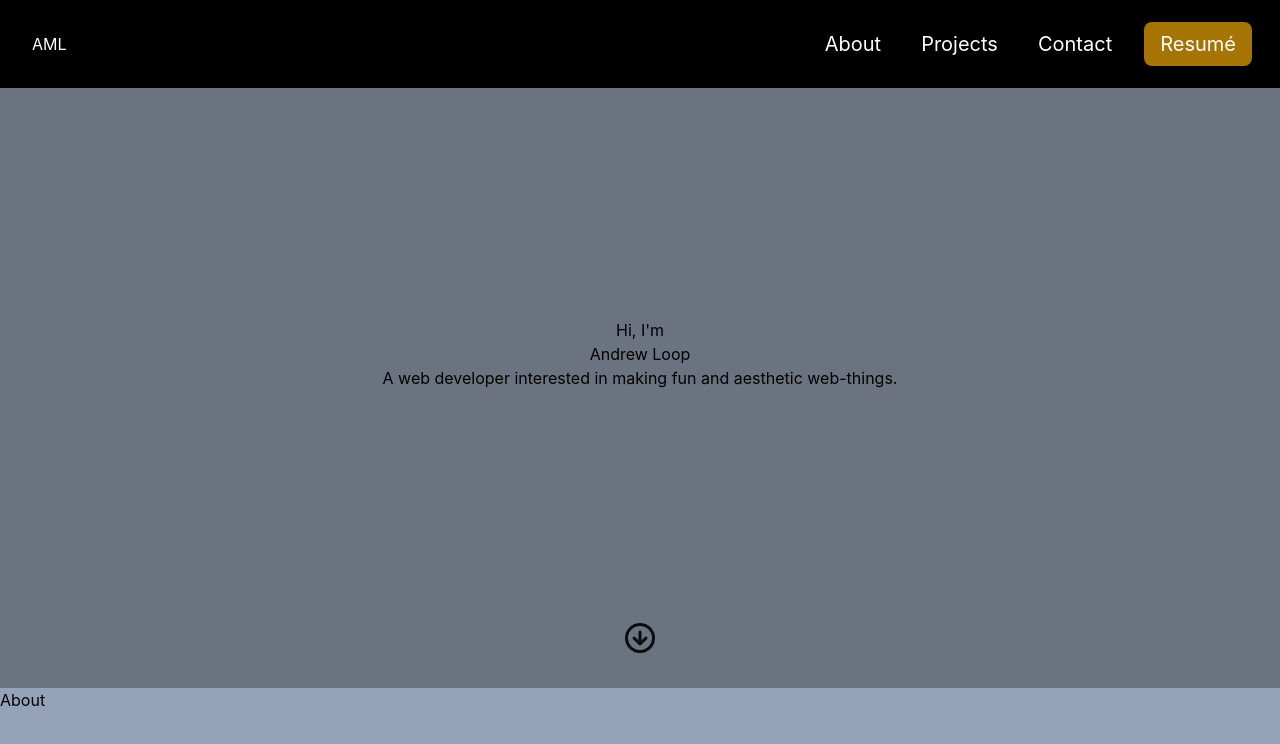
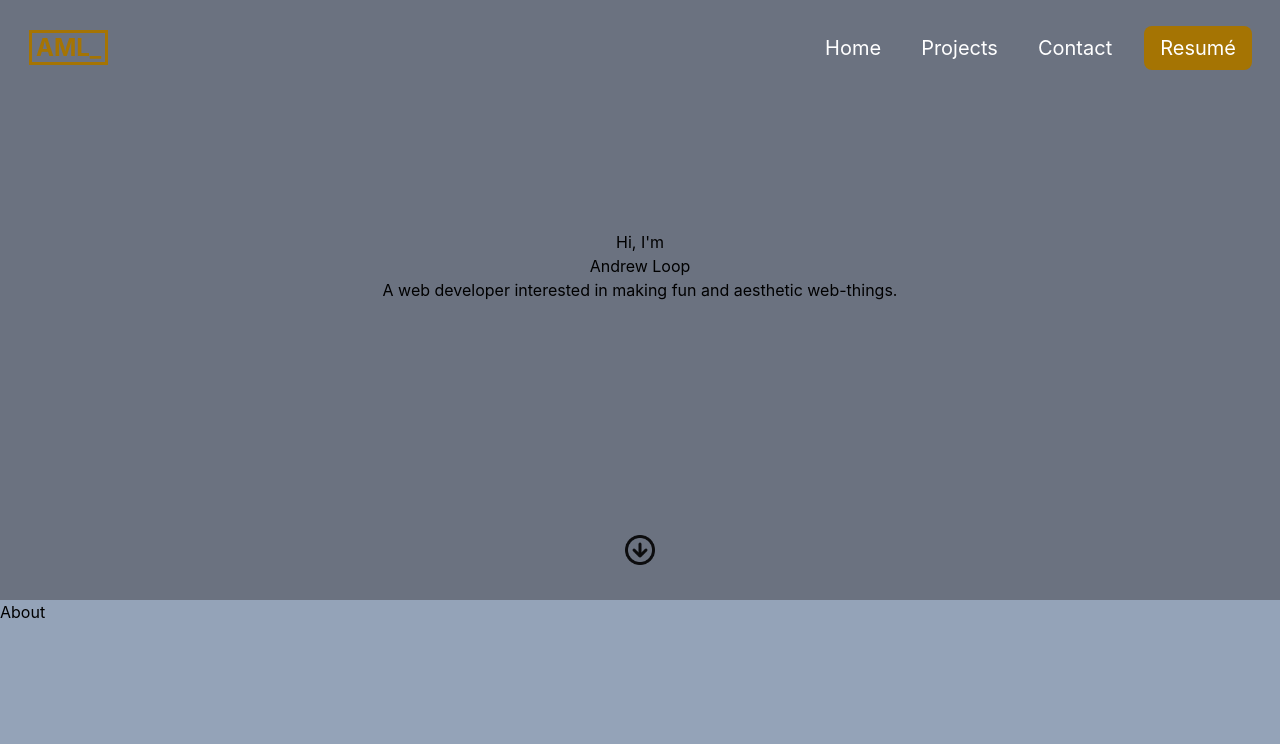
Before and after one commit to andrewmloop/portfolio-v2, a Next.js app: page / in a window 1280 px wide. Shown: the top 744 px of the page. Built offline with nearby package versions, Linux system fonts and the light colour scheme.

Commit message:
Add navbar color transition on scroll

```diff
--- a/components/sections/Navbar.js
+++ b/components/sections/Navbar.js
@@ -1,18 +1,34 @@
 import { useState } from "react";
+
 
 export default function Navbar() {
   const [active, setActive] = useState(false);
-
+  // Toggle mobile menu
   const handleToggle = () => {
     setActive(!active);
   };
 
+  const [colorChange, setColorChange] = useState(false);
+  // Change the navbar's color when scrolling past the hero section
+  const handleNavbarColor = () => {
+    if (window.scrollY >= window.innerHeight) {
+      setColorChange(true);
+    } else {
+      setColorChange(false);
+    }
+  };
+
+  if (typeof window !== "undefined") {
+    window.addEventListener("scroll", handleNavbarColor);
+  }
+
+
   return (
-    <div className="sticky top-0 w-full p-2 md:p-4 bg-black z-10">
+    <div className={`fixed top-0 w-full p-2 md:p-4 z-10 ${colorChange ? "bg-black" : "bg-transparent"} transition-colors duration-[250ms]`}>
       <nav className="flex justify-between items-center">
         {/* Logo/Name */}
-        <div className="p-2 md:p-4 text-white">
-          <a href="#hero">AML</a>
+        <div className="p-2 md:p-4">
+          <a href="#hero" className="px-1 text-xl text-gold font-bold ring-[3px] ring-gold md:text-2xl">AML_</a>
         </div>
         {/* Mobile Nav Button */}
         <button
@@ -34,9 +50,9 @@ export default function Navbar() {
           }
         </button>
         {/* Nav Links */}
-        <div className={`fixed ${active ? "" : "translate-x-[100vw] md:translate-x-0"} top-0 right-0 h-screen w-[66vw] bg-light-navy transition-transform duration-[400ms] ease-in-out md:relative md:h-auto md:w-auto md:bg-inherit md:top-auto`}>
+        <div className={`fixed ${active ? "" : "translate-x-[100vw] md:translate-x-0"} top-0 right-0 h-screen w-[66vw] bg-black transition-transform duration-[400ms] ease-in-out md:relative md:h-auto md:w-auto md:bg-inherit md:top-auto`}>
           <div className="flex flex-col h-screen w-full items-center text-center first:mt-[5rem] text-2xl text-white md:flex-row md:h-auto md:first:mt-0 md:text-left md:text-xl">
-            <NavItem text="About" dest="#about" handleToggle={handleToggle} />
+            <NavItem text="Home" dest="#hero" handleToggle={handleToggle} />
             <NavItem text="Projects" dest="#projects" handleToggle={handleToggle} />
             <NavItem text="Contact" dest="#contact" handleToggle={handleToggle} />
             <button
```
